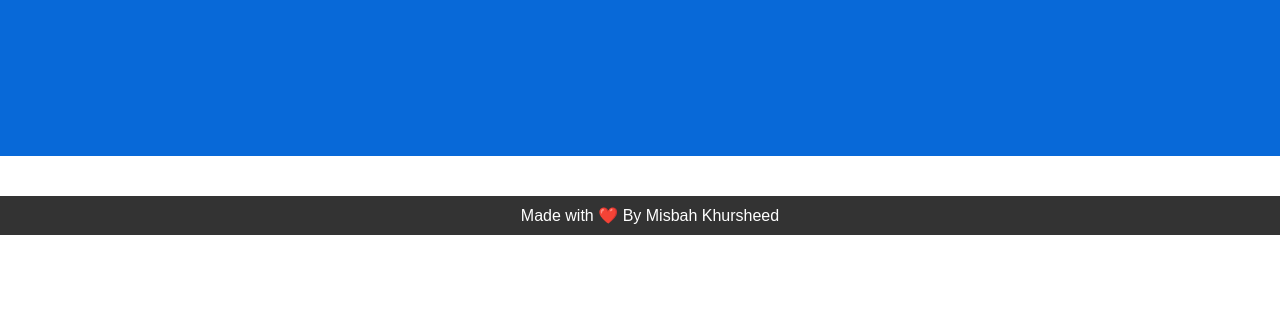
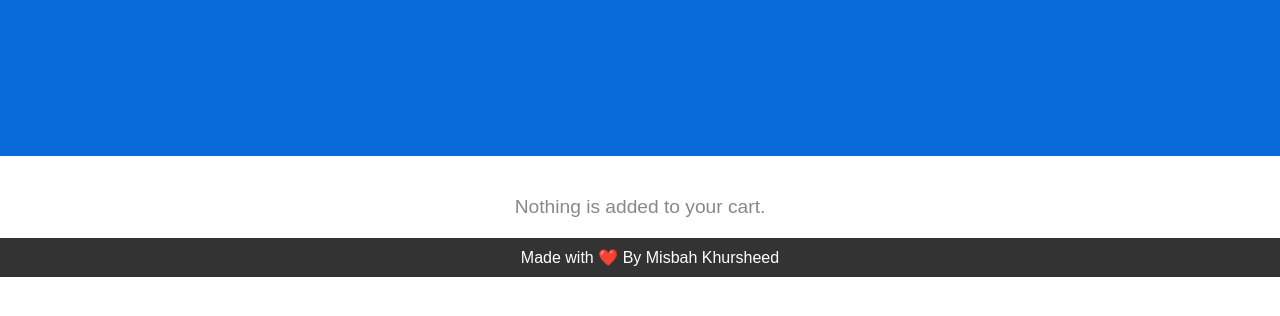
Before and after one commit to IMisbahk/EvenTopia, a plain HTML site: page myevents.html in a window 1280 px wide. Shown: the part 244-560 px from the top of the page. Drawn offline with Linux system fonts and the light colour scheme.

Commit message:
published.

```diff
--- a/app.js
+++ b/app.js
@@ -1,4 +1,4 @@
-// Carousel Code
+// move carousel
 const slides = document.querySelectorAll(".slides img");
 let slideIndex = 0;
 let intervalId = null;
@@ -37,7 +37,7 @@ function nextSlide(){
     showSlide(slideIndex);
 }
 
-// Expanding Event Card
+// event expand
 let events = document.querySelectorAll('.event');
 let overlay = document.querySelector('.overlay');
 
@@ -63,7 +63,7 @@ document.addEventListener('click', (e) => {
   }
 });
 
-// Add to Cart
+// atc using lclstorage
 let cart = [];
 
 function addToCart(index) {
@@ -91,7 +91,12 @@ function loadCart() {
 
 function renderCart() {
     const cartContainer = document.querySelector('.cart-container');
-    cartContainer.innerHTML = '';
+    const emptyCartMessage = document.getElementById('emptyCartMessage');
+
+    if (cart.length === 0) {
+        emptyCartMessage.style.display = 'block';
+    } else {
+        emptyCartMessage.style.display = 'none';
         cart.forEach((item, index) => {
             const eventElement = document.createElement('div');
             eventElement.classList.add('cart-event');
@@ -103,12 +108,13 @@ function renderCart() {
             cartContainer.appendChild(eventElement);
         });
     }
+}
 
 function removeFromCart(index) {
     let cartEvents = JSON.parse(localStorage.getItem('cartEvents')) || [];
     cartEvents.splice(index, 1);
     localStorage.setItem('cartEvents', JSON.stringify(cartEvents));
-    loadCart(); // Reload the cart after removal
+    location.reload();
 }
 
 document.addEventListener("DOMContentLoaded", loadCart);
--- a/myevents.html
+++ b/myevents.html
@@ -4,6 +4,7 @@
     <meta charset="UTF-8">
     <meta name="viewport" content="width=device-width, initial-scale=1.0">
     <title>My Events</title>
+    <link rel="icon" href="images/logo (2).svg">
     <style>
         body {
             margin: 0;
@@ -42,6 +43,13 @@
             display: flex;
             flex-direction: column;
             align-items: center;
+        }
+
+        .empty-cart-message {
+            font-size: 1.2rem;
+            color: #888;
+            text-align: center;
+            margin-top: 20px;
         }
 
         .cart-event {
@@ -109,11 +117,12 @@
         <a href="index.html" class="browse-more">&lt; Browse for more events</a>
     </div>
     <div class="cart-container">
-        <!-- Events will be dynamically added here -->
+        <div class="empty-cart-message" id="emptyCartMessage">Nothing is added to your cart.</div>
     </div>
     <footer>
         Made with ❤️ By Misbah Khursheed
     </footer>
+
     <script src="app.js"></script>
 </body>
 </html>
--- a/style.css
+++ b/style.css
@@ -9,7 +9,7 @@
     margin: 0;
     list-style-type: none;
     text-decoration: none;
-    color: black;
+    color: white;
 }
  body{
     overflow-x: hidden;
@@ -33,7 +33,7 @@
     margin: 0;
     padding: 1rem;
     font-size: large;
-    color: black;
+    color: white;
 }
 
 .navlink:hover {
```
Also changed, not shown: index.html (+3 -2 lines), script.js (deleted). Lines whose indentation alone changed are shown as unchanged.
